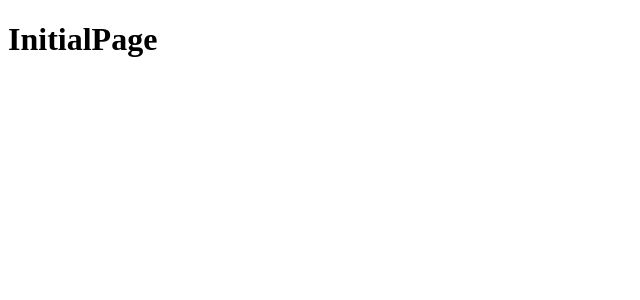
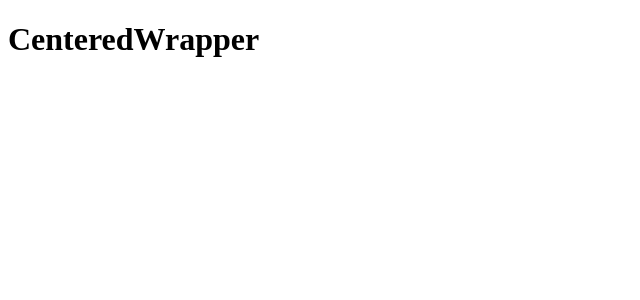
Before and after one commit to eduardo-pinheiro/calculator, a React (Create React App) app: page / in a window 1280 px wide. Shown: the top 300 px of the page, without its empty margins (0-640 px from the left). Built offline with nearby package versions, Linux system fonts and the light colour scheme.

Commit message:
create centered wrapper

```diff
--- /dev/null
+++ b/src/components/CenteredWrapper/centered-wrapper.controller.tsx
@@ -0,0 +1,9 @@
+import React from 'react';
+import CenteredWrapperView from './centered-wrapper.view';
+import ICenteredWrapper from './centered-wrapper.props';
+
+const CenteredWrapper: React.FC<ICenteredWrapper> = () => {
+  return <CenteredWrapperView />;
+};
+
+export default CenteredWrapper;
--- /dev/null
+++ b/src/components/CenteredWrapper/centered-wrapper.props.ts
@@ -0,0 +1,3 @@
+interface ICenteredWrapper {}
+
+export default ICenteredWrapper;
--- /dev/null
+++ b/src/components/CenteredWrapper/centered-wrapper.style.ts
@@ -0,0 +1,9 @@
+import { styled, css } from "styled-components";
+
+const CenteredWrapperWrapper = styled.div`${() => css`
+  &.centered-wrapper-component{
+
+  }
+`}`;
+
+export default CenteredWrapperWrapper;
--- /dev/null
+++ b/src/components/CenteredWrapper/centered-wrapper.view.tsx
@@ -0,0 +1,13 @@
+import React from 'react';
+import CenteredWrapperWrapper from './centered-wrapper.style';
+
+interface IProps {}
+
+const CenteredWrapperViewNoMemo: React.FC<IProps> = () => (
+  <CenteredWrapperWrapper className='centered-wrapper-component'>
+    <h1>CenteredWrapper</h1>
+  </CenteredWrapperWrapper>
+);
+
+const CenteredWrapperView = React.memo(CenteredWrapperViewNoMemo);
+export default CenteredWrapperView;
--- /dev/null
+++ b/src/components/CenteredWrapper/index.ts
@@ -0,0 +1,5 @@
+import CenteredWrapper from './centered-wrapper.controller';
+import ICenteredWrapper from './centered-wrapper.props';
+
+export { CenteredWrapper };
+export type { ICenteredWrapper };
--- /dev/null
+++ b/src/components/index.ts
@@ -0,0 +1 @@
+export * from "./CenteredWrapper";
--- a/src/pages/InitialPage/initial-page.view.tsx
+++ b/src/pages/InitialPage/initial-page.view.tsx
@@ -1,11 +1,12 @@
 import React from 'react';
 import InitialPageWrapper from './initial-page.style';
+import { CenteredWrapper } from '../../components';
 
 interface IProps {}
 
 const InitialPageViewNoMemo: React.FC<IProps> = () => (
   <InitialPageWrapper className='initial-page-component'>
-    <h1>InitialPage</h1>
+    <CenteredWrapper />
   </InitialPageWrapper>
 );
 
```
